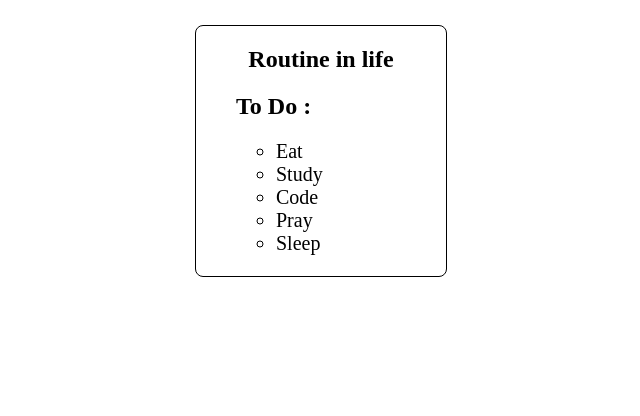
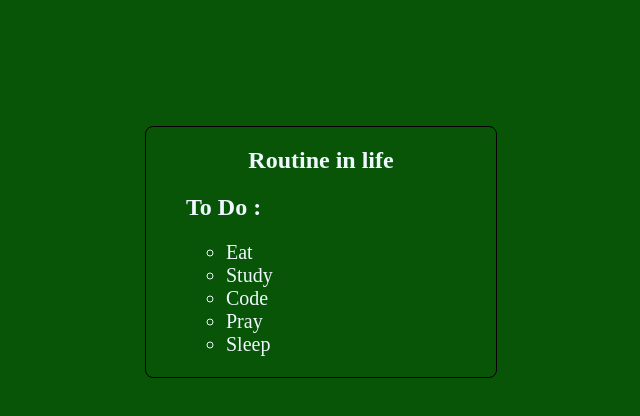
Before and after one commit to JohnnelBaylen/experiments, a plain HTML site: page src/template/list.html in a window 1280 px wide. Shown: the whole page, without its empty margins (319-959 px from the left). Drawn offline with Linux system fonts and the light colour scheme.

Commit message:
ui: update ui design

```diff
--- a/src/styles/list.css
+++ b/src/styles/list.css
@@ -1,21 +1,31 @@
+*{
+    background: rgb(8, 85, 8);
+}
+
 section{
     border: 1px solid black;
-    width: 250px;
+    width: 350px;
     height: 250px;
-    margin: 25px auto;
+    margin: 10% auto;
     border-radius: 8px;
 }
 
-section h1{
+section h1 {
     text-align: center;
+    color: aliceblue;
+}
+
+section h2{
+    color: aliceblue;
 }
 
 li{
     font-weight: 100px;
     font-size: 20px;
+    color: aliceblue;
 }
 
 .complete{
-    color: green;
+    color: rgb(166, 181, 166);
     text-decoration: line-through solid rgb(52, 180, 80) 2px;
 }
```
